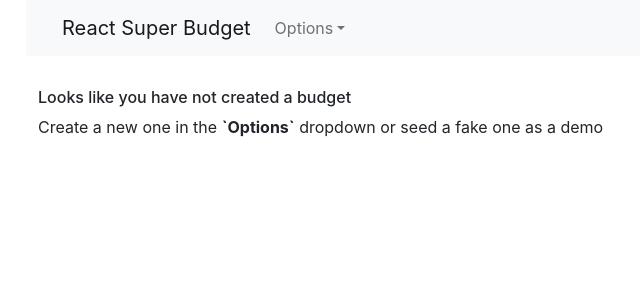
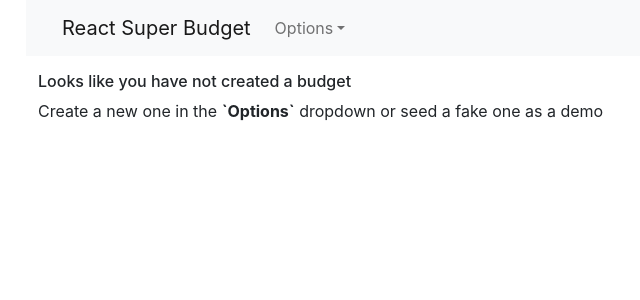
Before and after one commit to danielruffolodeveloper/superbudget-pwa, a React (Create React App) app in the folder client/: page / in a window 1280 px wide. Shown: the top 300 px of the page, without its empty margins (44-684 px from the left). Built offline with nearby package versions, Linux system fonts and the light colour scheme.

Commit message:
fix to styling

```diff
--- a/client/src/App.js
+++ b/client/src/App.js
@@ -13,12 +13,6 @@ function App() {
       </Row>
       <Routes>
         <Route path="/" element={<Dashboard />} />
-        // about route
-        <Route path="/about" element={<h1>About</h1>} />
-        // login route
-        <Route path="/login" element={<h1>Login</h1>} />
-        // settings route
-        <Route path="/settings" element={<h1>Settings</h1>} />
       </Routes>
     </Container>
   );
--- a/client/src/views/dashboard/Dashboard.js
+++ b/client/src/views/dashboard/Dashboard.js
@@ -18,7 +18,7 @@ const Dashboard = () => {
     const { selectedBudget, budgets } = useBudgets()
     const isDesktop = useMedia('(min-width: 960px)');
     return (
-        <Row>
+        <>
             {budgets.length < 1 && (
                 <Row className='mt-3'>
                     <h6>Looks like you have not created a budget</h6>
@@ -52,7 +52,7 @@ const Dashboard = () => {
                 </Row>
 
             )}
-        </Row>
+        </>
     )
 }
 
```
